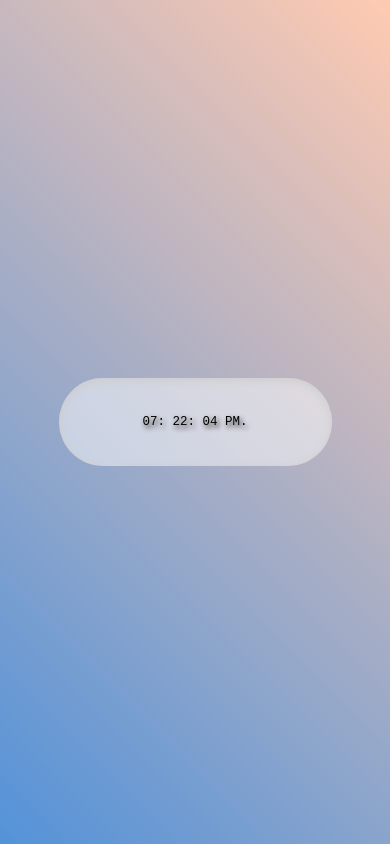
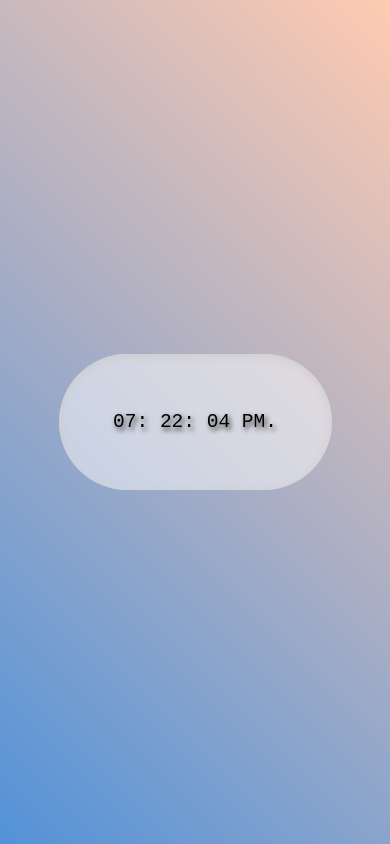
Before and after one commit to blackSamuelBellamy/clockJs, a plain HTML site: page index.html in a window 390 px wide. Drawn offline with Linux system fonts and the light colour scheme.

Commit message:
font changed

```diff
--- a/index.html
+++ b/index.html
@@ -8,7 +8,9 @@
     <title>Document</title>
 </head>
 <body>
-  <div class="container"></div>
+  <div class="wrap">
+    <div class="container"></div>
+  </div>
 
 <script src="javascript.js"></script>
 </body>
--- a/style.css
+++ b/style.css
@@ -13,6 +13,9 @@ body {
     background: linear-gradient(45deg, rgba(10, 100, 200, .7), rgba(255, 150, 100, .5));
 }
 
+.wrap {
+    max-height: 100vh;
+}
 
 .container {
     display: flex;
@@ -32,6 +35,6 @@ body {
     .container {
         width: 70vw;
         border-radius: 100px;
-        font-size: 3.2vw;
+        font-size: 5vw;
     }
 }
```
